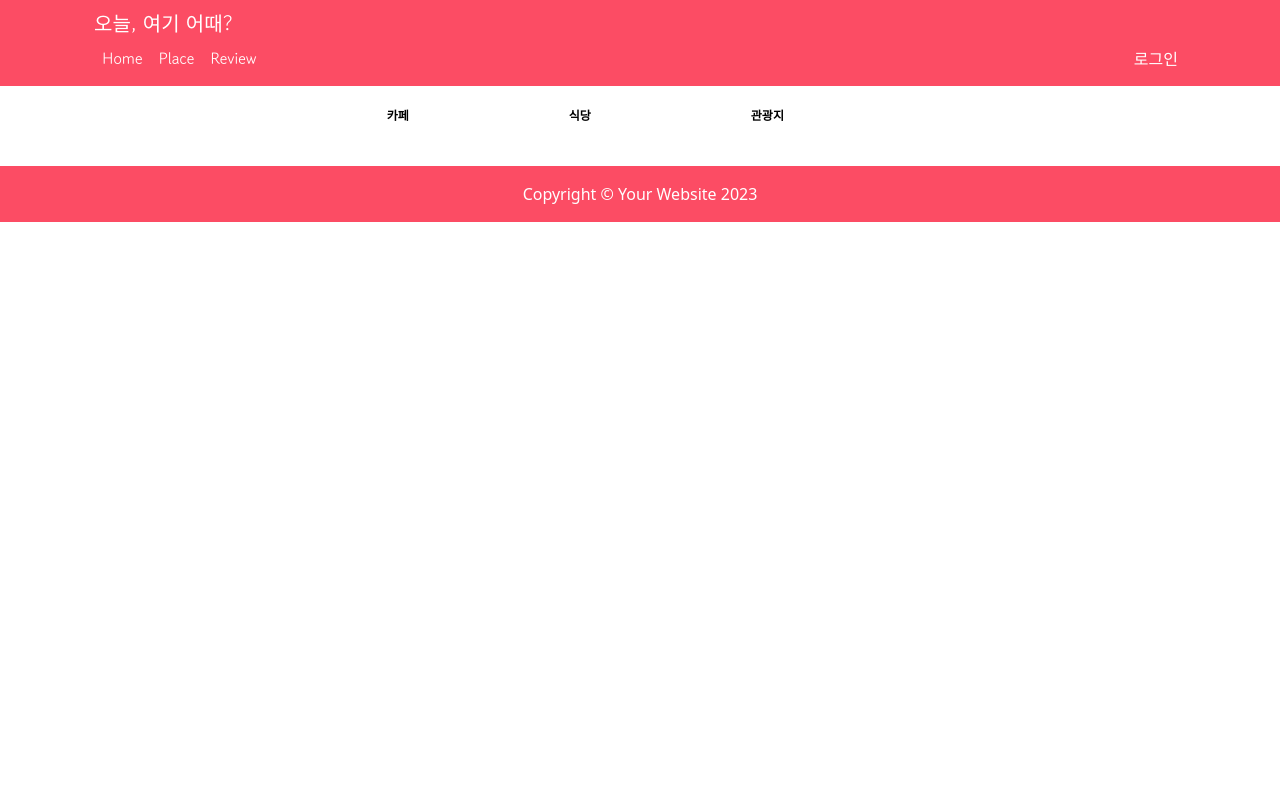
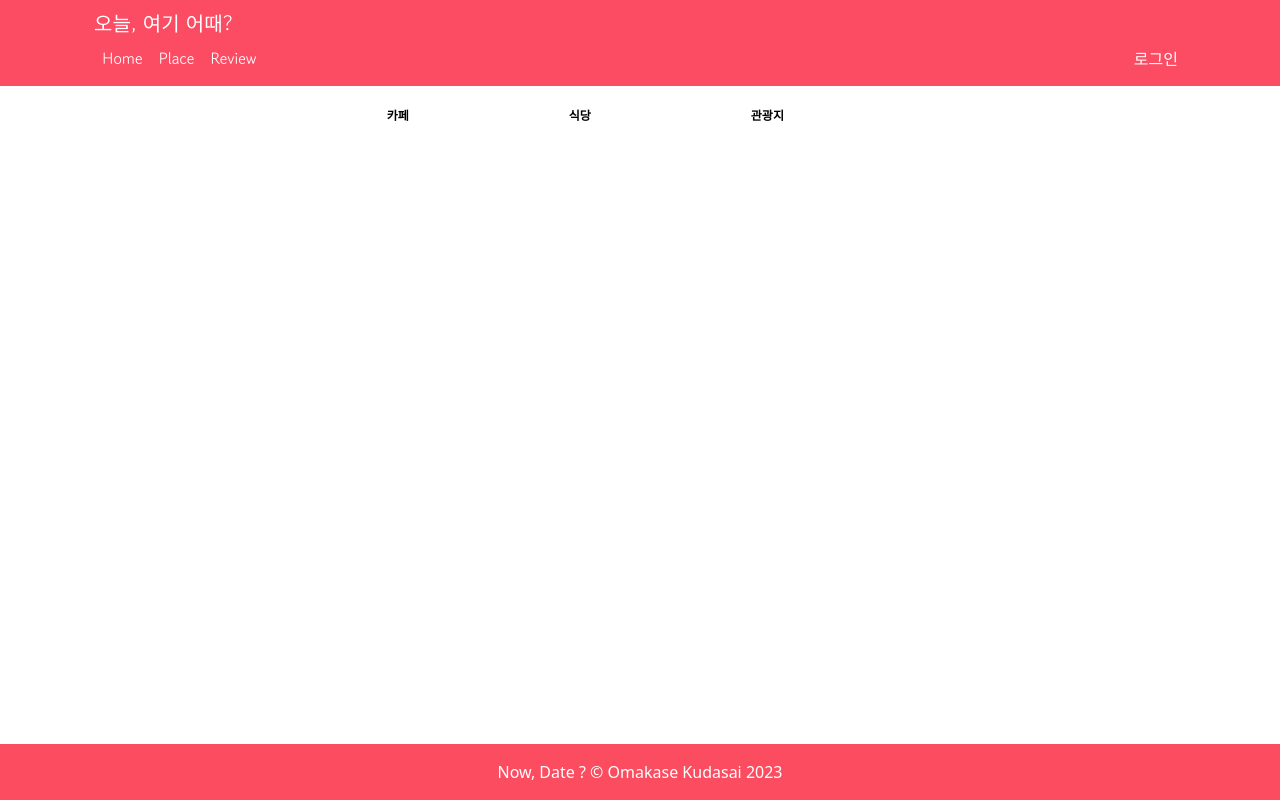
Before and after one commit to planebusuber/1st_Web_Project_Date, a Django app: page /place/ in a window 1280 px wide. Run offline with Django 4.2, Linux system fonts and the light colour scheme; data that the repository does not hold is empty; some libraries are stand-ins or nearby versions.

Commit message:
세부 디자인 수

```diff
--- a/Django/date/templates/date/base.html
+++ b/Django/date/templates/date/base.html
@@ -14,7 +14,7 @@
     <link rel="preconnect" href="https://fonts.gstatic.com" crossorigin>
     <link href="https://fonts.googleapis.com/css2?family=Gowun+Dodum&display=swap" rel="stylesheet">
 </head>
-<body>
+<body class="d-flex flex-column min-vh-100">
 
 {% include "date/navbar.html" %}
 
--- a/Django/date/templates/date/footer.html
+++ b/Django/date/templates/date/footer.html
@@ -1,4 +1,4 @@
 <!-- Footer : 바닥에 검은 줄-->
-<footer class="py-3" style= "background-color:#FC4C64;" >
-    <div class="container"><p class="m-0 text-center text-white">Copyright &copy; Your Website 2023</p></div>
+<footer class="py-3 mt-auto" style= "background-color:#FC4C60;" >
+    <div class="container"><p class="m-0 text-center text-white"> Now, Date ? &copy; Omakase Kudasai 2023</p></div>
 </footer>
--- a/Django/date/templates/date/main_area.html
+++ b/Django/date/templates/date/main_area.html
@@ -118,8 +118,8 @@
                         <h3>{{review.title}}</h3>
                     </div>
                     <div class="card-body">
-                        <p>{{review.author}}</p>
-                        <p>{{review.content}}</p>
+                        <a>{{review.author}}</a>
+                        <a>{{review.content}}</a>
                     </div>
                     <div class="card-footer text-white" style="background-color: #FC4C60;">
                         <a class="btn text-white" style="background-color: #FC4C64;" href="/review_list/{{review.pk}}/">상세 보기</a>
--- a/Django/date/templates/date/review_detail.html
+++ b/Django/date/templates/date/review_detail.html
@@ -70,6 +70,8 @@
                 </section>
             </div>
         </div>
+        <a href="/cos/{{cafe_detail_list.cafe_num}}/{{rest_detail_list.rest_num}}/{{place_detail_list.place_num}}/"
+           role="button" class="btn btn-primary text-white" style= "background-color:#FC4C64;">코스 상세보기</a>
         <!-- review_content -->
         <div class="col">
             <section class="mb-5" style="font-family: 'Gowun Dodum', sans-serif;">
```
Also changed, not shown: Django/users/templates/users/login.html (+15 -5 lines), Django/date/static/style.css (line endings or trailing spaces).
